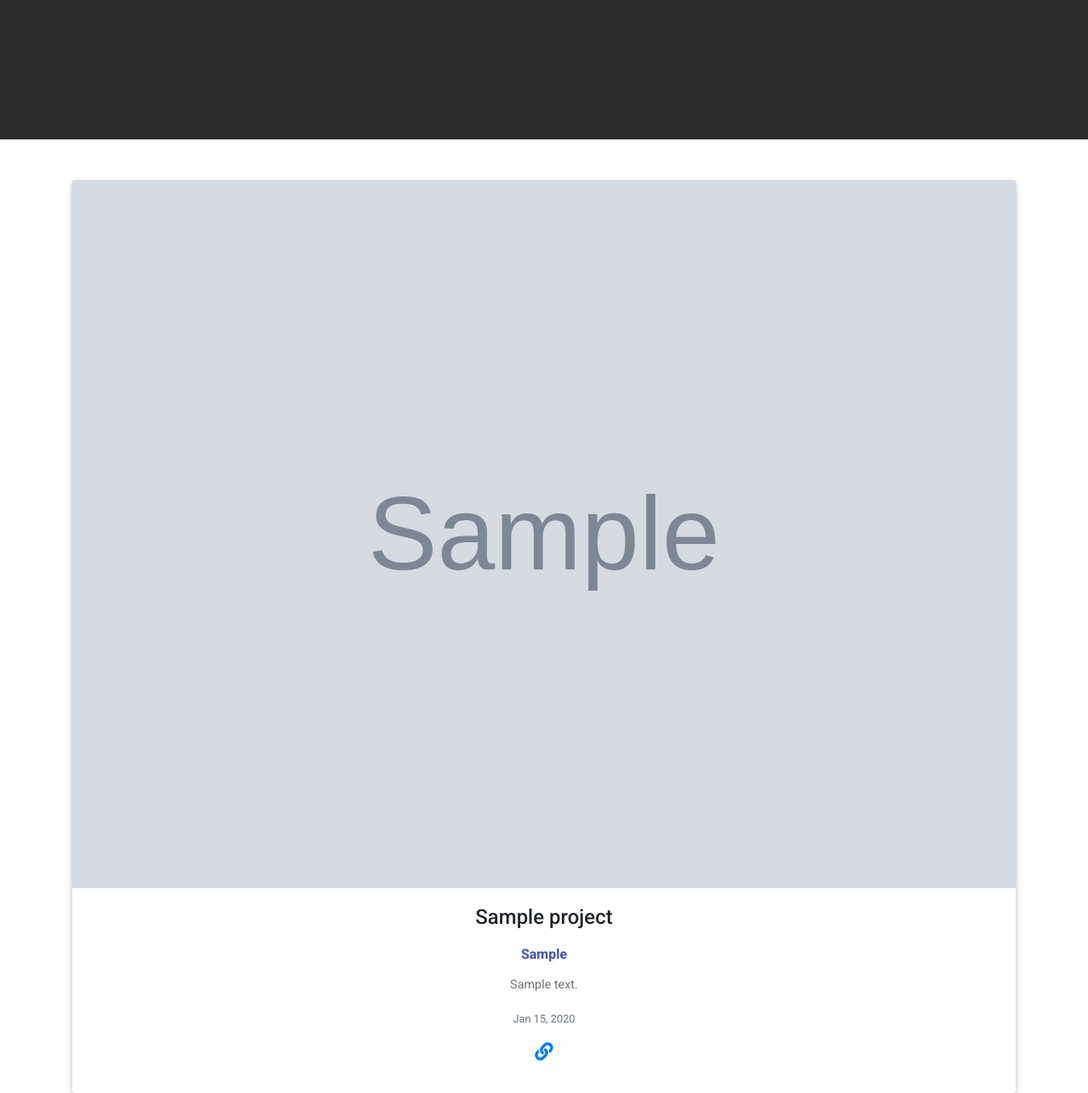
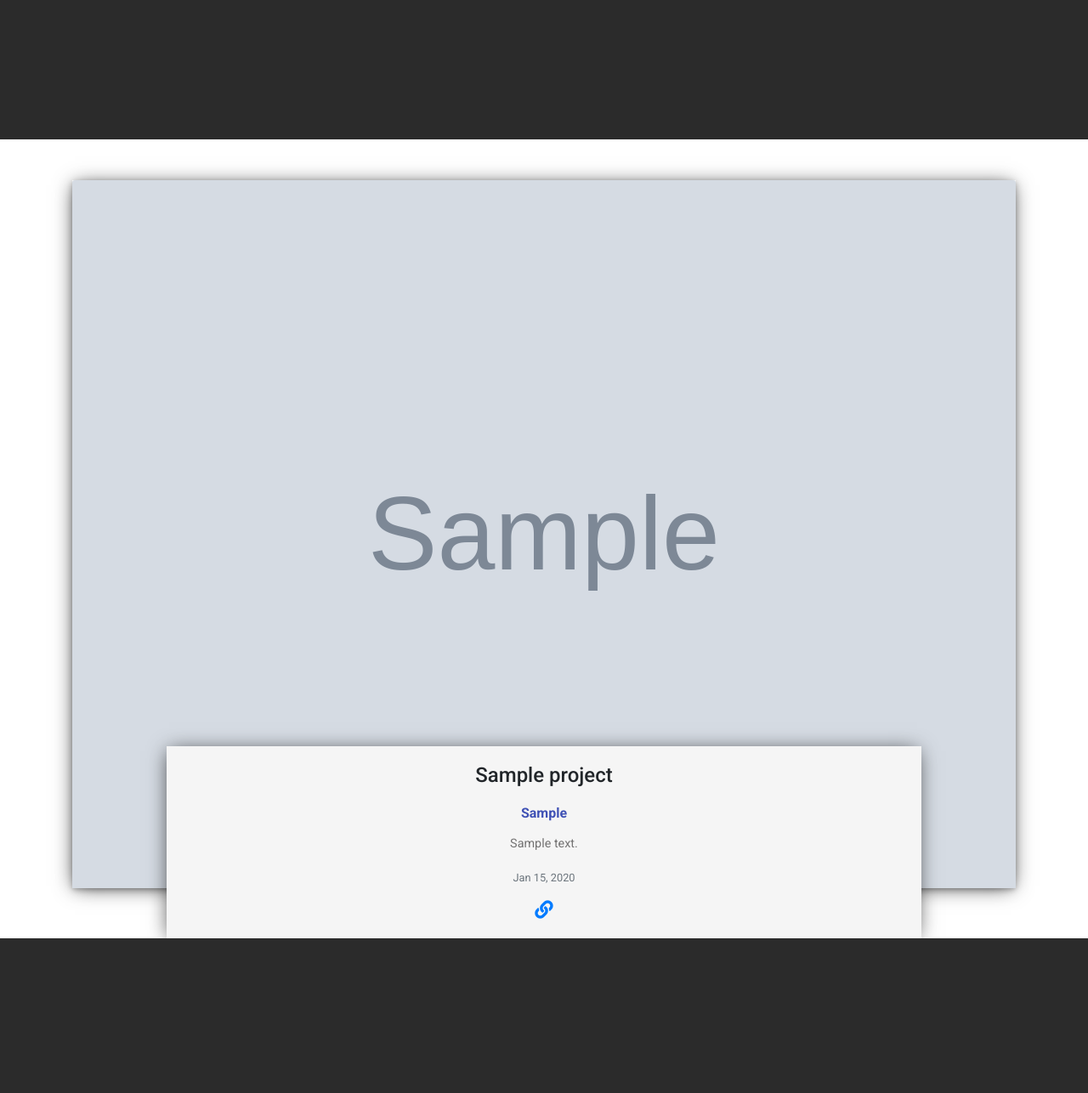
Before and after one commit to DerrickOdhiambo/P-Awards, a Django app: page / in a window 1280 px wide. Shown: the part 636-1922 px from the top of the page at 85% size. After the commit the page ends 1740 px from the top, so only its background shows below. Run offline with Django 3.2, Linux system fonts and the light colour scheme; tables that the repository leaves empty hold one stand-in row (values such as "Sample post"); grey boxes marked "Sample" are stand-in pictures; some libraries are stand-ins or nearby versions.

Commit message:
add custom styles for the card class

```diff
--- a/static/css/styles.css
+++ b/static/css/styles.css
@@ -68,3 +68,25 @@ body {
 .logo h1 span {
   color: red;
 }
+.view-cascade {
+  position: relative;
+  box-shadow: -1px 2px 23px -4px rgba(0,0,0,0.75);
+  transition: .5s;
+}
+.card-body-cascade {
+  position: absolute;
+  top: 80%;
+  left: 10%;
+  width: 80%;
+  margin: auto;
+  background: whitesmoke;
+  box-shadow: -1px 2px 23px -4px rgba(0,0,0,0.75);
+}
+.mask {
+  display: none;
+}
+.view-cascade:hover .mask {
+  display: unset;
+  transition: .3s ease-in-out;
+  background: rgba(0,0,0,0.5);
+}
```
